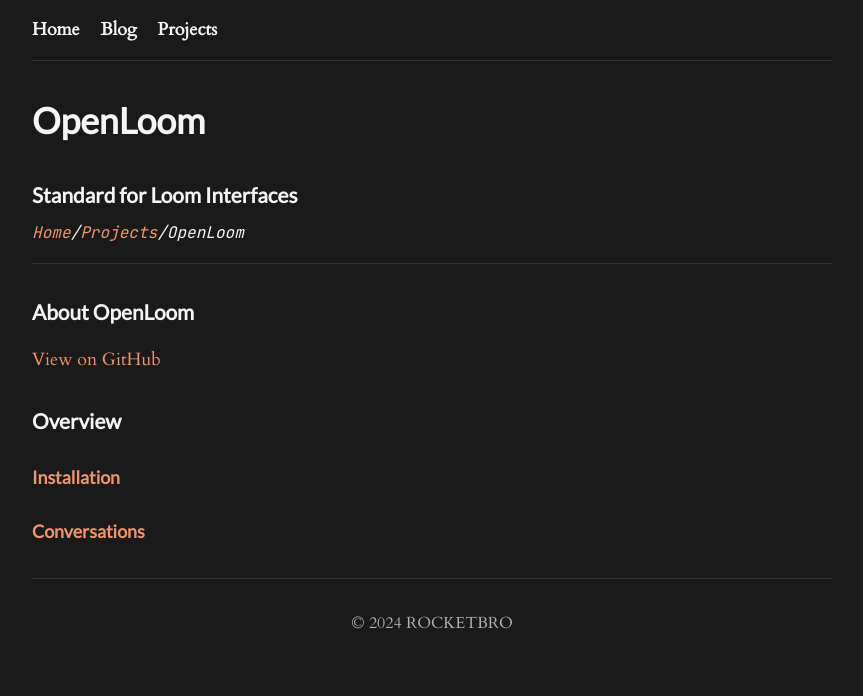
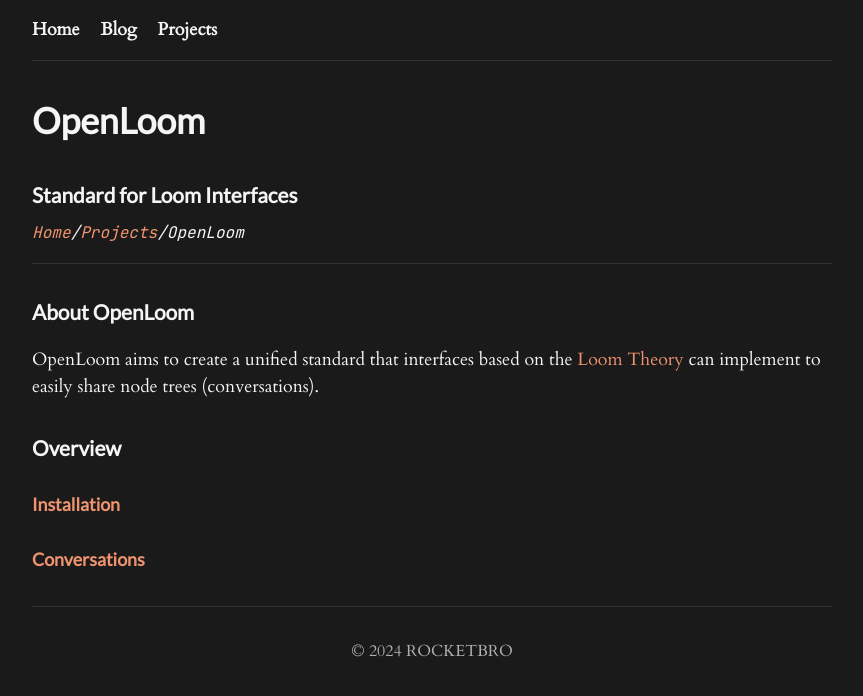
Before and after one commit to rocketbro/rocketbro.github.io, a Jekyll site: the page built from _projects/openloom/index.md, in a window 1280 px wide. Shown: the top 696 px of the page, without its empty margins (208-1071 px from the left). Built offline with Jekyll 4.4.1, drawn with Linux system fonts in a browser that asks for light colours.

```diff
--- a/_projects/openloom/index.md
+++ b/_projects/openloom/index.md
@@ -9,7 +9,7 @@ permalink: /projects/openloom
 ---
 
 ### About OpenLoom
-[View on GitHub](https://github.com/intrinsic-labs/loom-swift)
+OpenLoom aims to create a unified standard that interfaces based on the [Loom Theory](https://rocketbro.github.io/2024/11/16/loom-paper/) can implement to easily share node trees (conversations).
 
 ### Overview
 #### [Installation](/projects/openloom/installation/)
```
Also changed, not shown: _posts/2024-11-16-cwc-pancakes.md (+1 -1 lines).
